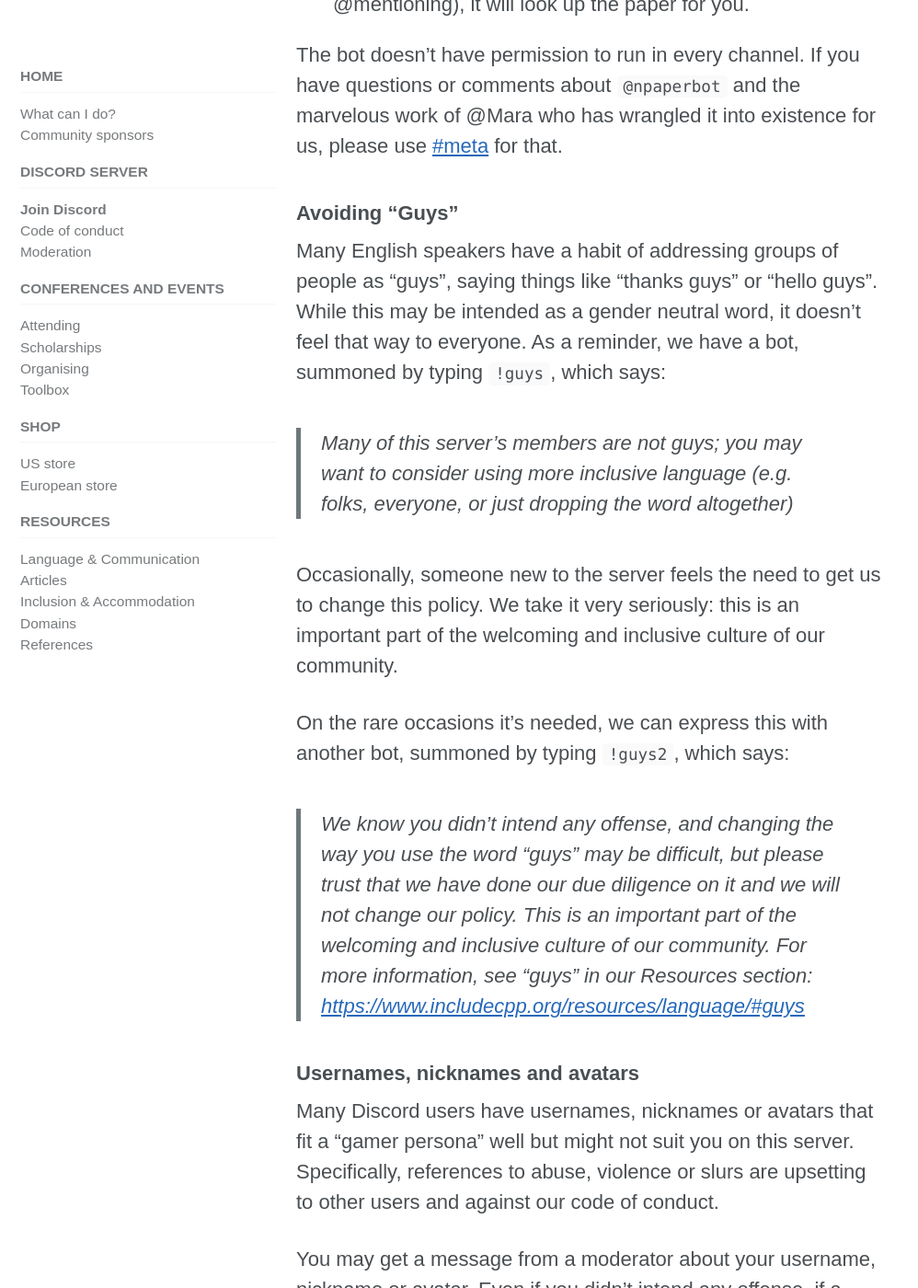
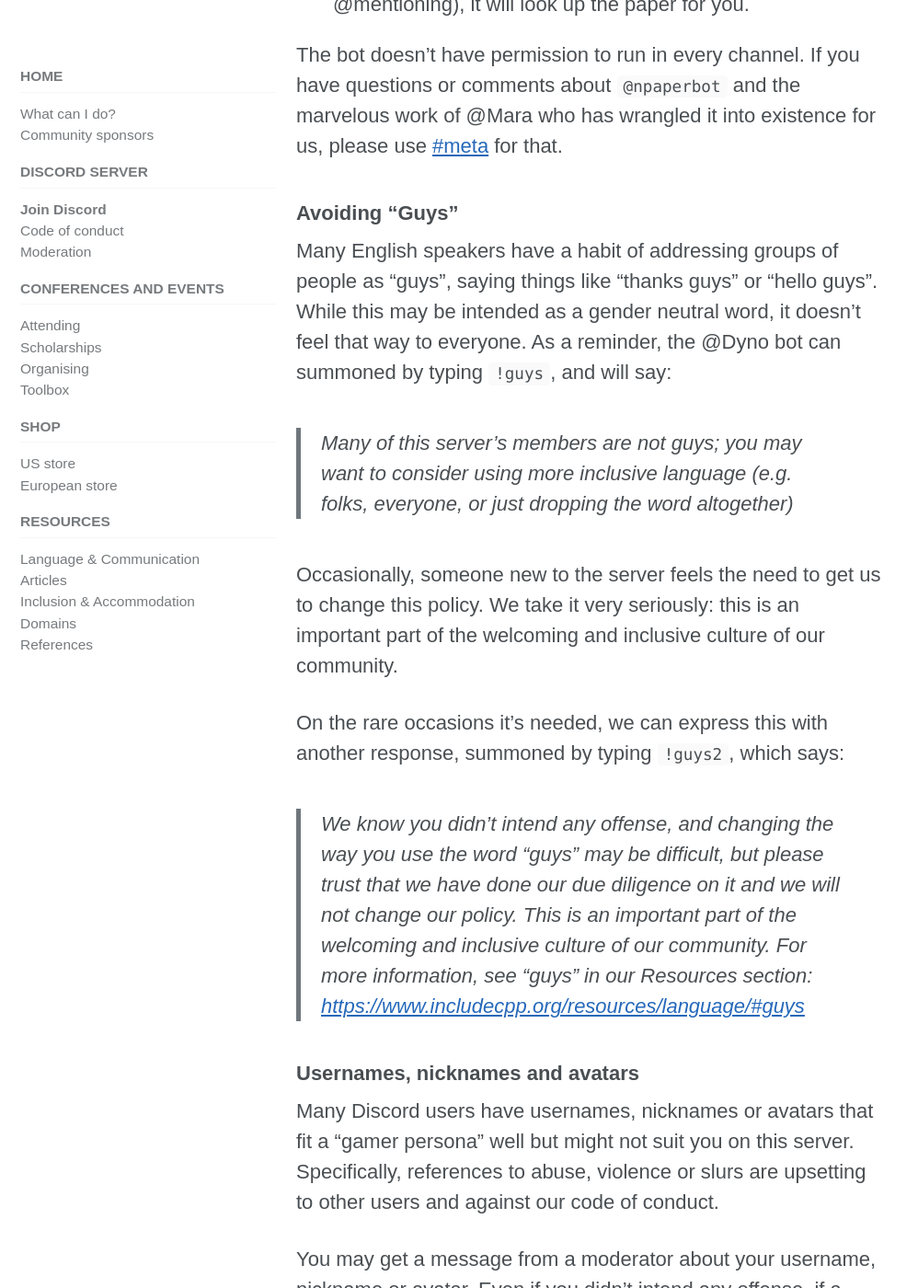
Before and after one commit to include-cpp/include-cpp.github.io, a Jekyll site: the page built from discord/index.md, in a window 1280 px wide and 1400 px high, scrolled down 12295 px. Shown: the whole window at 92% size, without its empty margins (0-998 px from the left). Built offline with Jekyll 4.4.1, drawn with Linux system fonts in a browser that asks for light colours; cached includes are drawn as plain includes; nearby versions of some CDN libraries.

Commit message:
Modify wording on how !guys and !guys2 work
Modify to specify that it is the Dyno bot that is invoked, rather than two new specific bots

```diff
--- a/discord/index.md
+++ b/discord/index.md
@@ -201,13 +201,13 @@ The bot doesn't have permission to run in every channel. If you have questions o
 
 ### Avoiding "Guys"
 
-Many English speakers have a habit of addressing groups of people as "guys", saying things like "thanks guys" or "hello guys". While this may be intended as a gender neutral word, it doesn't feel that way to everyone. As a reminder, we have a bot, summoned by typing `!guys`, which says:
+Many English speakers have a habit of addressing groups of people as "guys", saying things like "thanks guys" or "hello guys". While this may be intended as a gender neutral word, it doesn't feel that way to everyone. As a reminder, the @Dyno bot can summoned by typing `!guys`, and will say:
 
 > Many of this server's members are not guys; you may want to consider using more inclusive language (e.g. folks, everyone, or just dropping the word altogether)
 
 Occasionally, someone new to the server feels the need to get us to change this policy. We take it very seriously: this is an important part of the welcoming and inclusive culture of our community.
 
-On the rare occasions it's needed, we can express this with another bot, summoned by typing `!guys2`, which says:
+On the rare occasions it's needed, we can express this with another response, summoned by typing `!guys2`, which says:
 
 > We know you didn't intend any offense, and changing the way you use the word "guys" may be difficult, but please trust that we have done our due diligence on it and we will not change our policy. This is an important part of the welcoming and inclusive culture of our community. For more information, see "guys" in our Resources section: [https://www.includecpp.org/resources/language/#guys](/resources/language/#guys)
 
```
